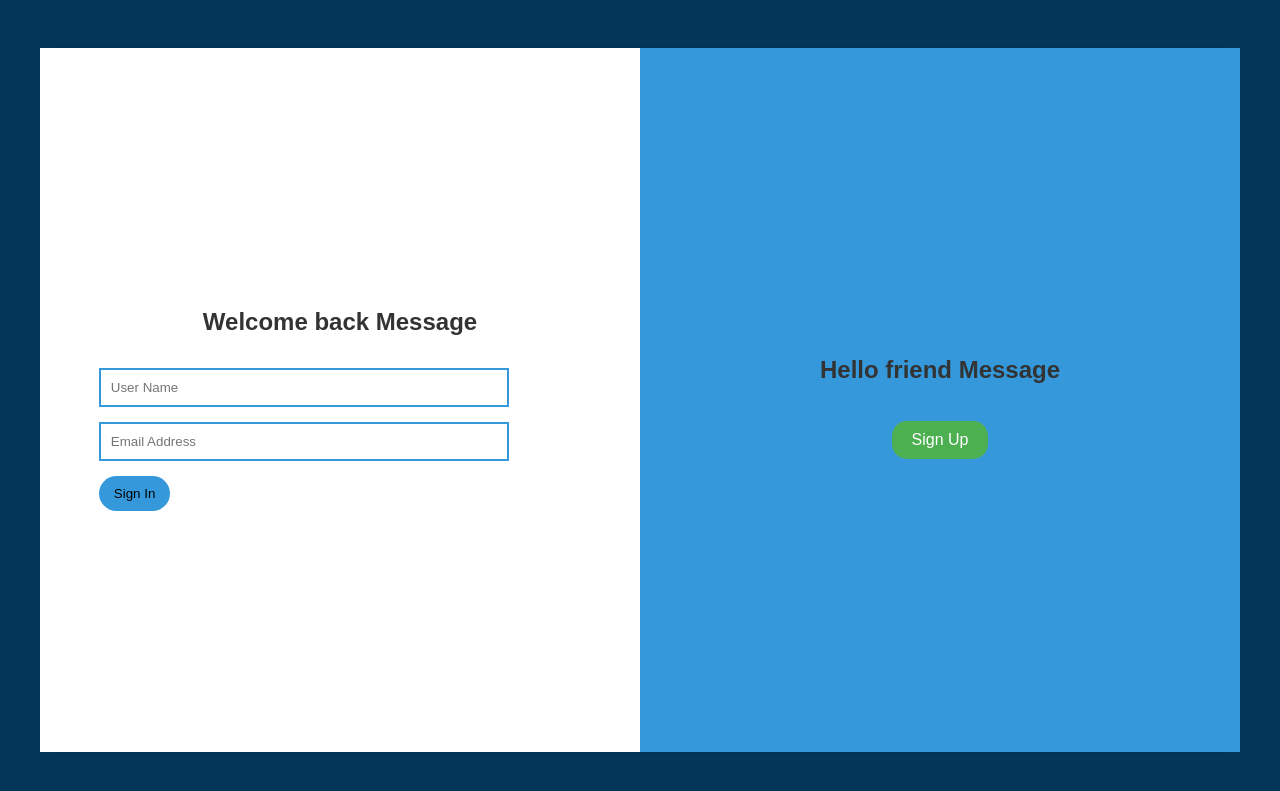
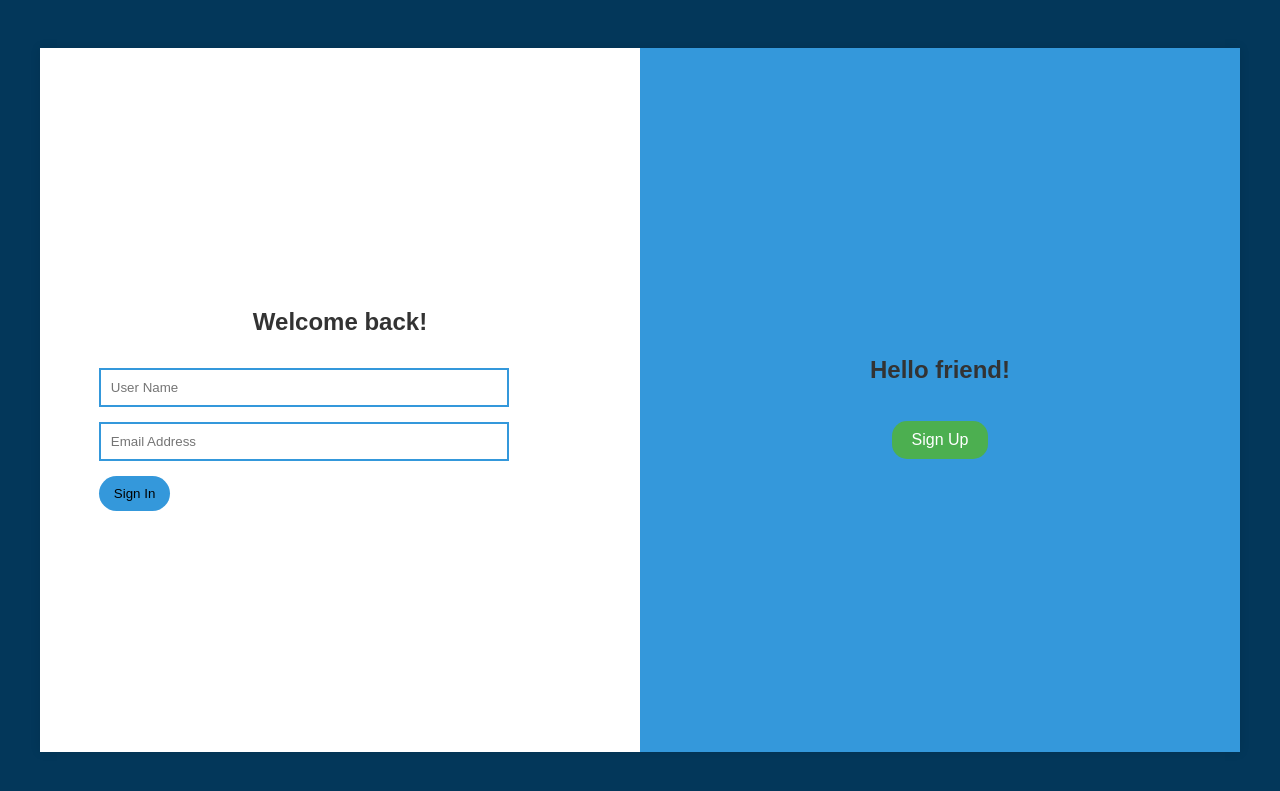
Before and after one commit to KQian-lab/Team6ProjectLive, a Flask app: page /sign-in in a window 1280 px wide. Shown: the top 791 px of the page. Run offline with Flask 3, Linux system fonts and the light colour scheme.

Commit message:
Changed the default page to Sign-In page

```diff
--- a/app.py
+++ b/app.py
@@ -9,7 +9,7 @@ db_filename = 'teamSix.db'
 ## You can use the code below for Flask
 
 #-- Updated the index route
-@app.route('/')
+@app.route('/index')
 def index():
     return render_template('index.html')
 
@@ -44,6 +44,7 @@ def gamerules():
 def settings():
     return render_template('settings.html')
 
+@app.route('/')
 @app.route('/sign-in', methods=['GET', 'POST'])
 @app.route('/signin', methods=['GET', 'POST'])
 def signin():
@@ -56,7 +57,7 @@ def signin():
                 session['user_id'] = user_details[0]
                 session['username'] = user_details[1]
                 print("Login successful!")
-                return redirect('/')
+                return redirect('/index')
         else:
             print("User not found.")
             return render_template('signin.html')
@@ -76,7 +77,7 @@ def signup():
             session['user_id'] = user_id
             session['username'] = username
             print("Signup successful, user logged in.")
-            return redirect('/')
+            return redirect('/index')
 
     return render_template('signup.html')
 
--- a/templates/gamerules.html
+++ b/templates/gamerules.html
@@ -33,7 +33,7 @@
     </div>
 
 </div>
-<a href="/" class="btnStack">back to the menu</a>
+<a href="/index" class="btnStack">back to the menu</a>
 
 
 
--- a/templates/leaderboard.html
+++ b/templates/leaderboard.html
@@ -25,6 +25,6 @@
         </tr>
         {% endfor %}
     </table>
-    <a href="/" class="btnStack">back to the menu</a>
+    <a href="/index" class="btnStack">back to the menu</a>
 </body>
 </html>
--- a/templates/myBestScore.html
+++ b/templates/myBestScore.html
@@ -24,6 +24,6 @@
         </tr>
         {% endfor %}
     </table>
-    <a href="/" class="btnStack">back to the menu</a>
+    <a href="/index" class="btnStack">back to the menu</a>
 </body>
 </html>
--- a/templates/settings.html
+++ b/templates/settings.html
@@ -31,6 +31,6 @@
 </div>
 <a href="/signup" class="btnSign">Sign Up / Sign In</a>
 
-<a href="/" class="btnStack">back to the menu</a>
+<a href="/index" class="btnStack">back to the menu</a>
 </body>
 </html>
--- a/templates/signin.html
+++ b/templates/signin.html
@@ -11,7 +11,7 @@
 
 <div class="signin-page">
   <div class="form-container">
-    <h2>Welcome back Message</h2>
+    <h2>Welcome back!</h2>
     <form action="/signin" method="post">
       <input type="text" placeholder="User Name" name="username" required>
       <input type="email" placeholder="Email Address" name="email" required>
@@ -20,7 +20,7 @@
   </div>
 
   <div class="signup-invite">
-    <h2>Hello friend Message</h2>
+    <h2>Hello friend!</h2>
     <a href="{{ url_for('signup') }}" class="button">Sign Up</a>
   </div>
 </div>
--- a/templates/signup.html
+++ b/templates/signup.html
@@ -11,7 +11,7 @@
 
 <div class="signup-page">
   <div class="welcome-back">
-    <h2>Welcome back Message</h2>
+    <h2>Welcome back!</h2>
     <a href="{{ url_for('signin') }}" class="button">Sign In</a>
   </div>
 
```
